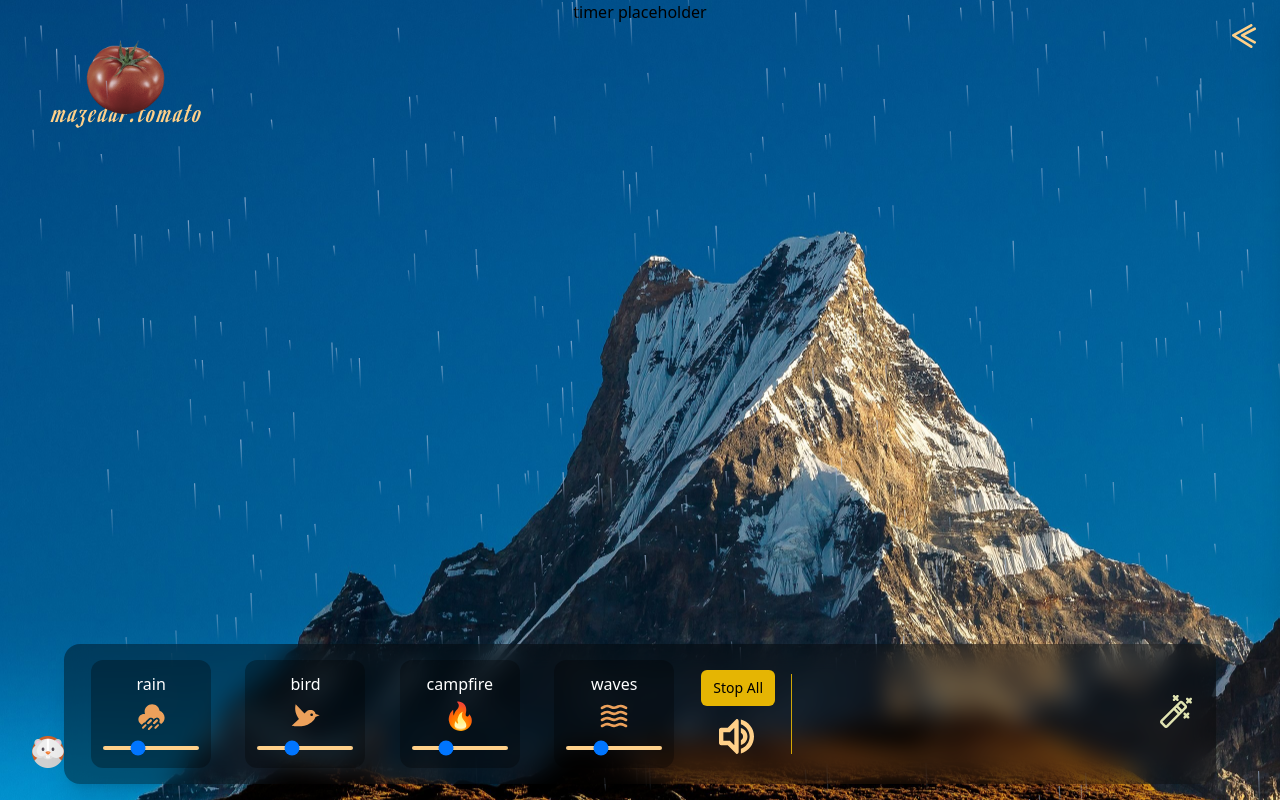
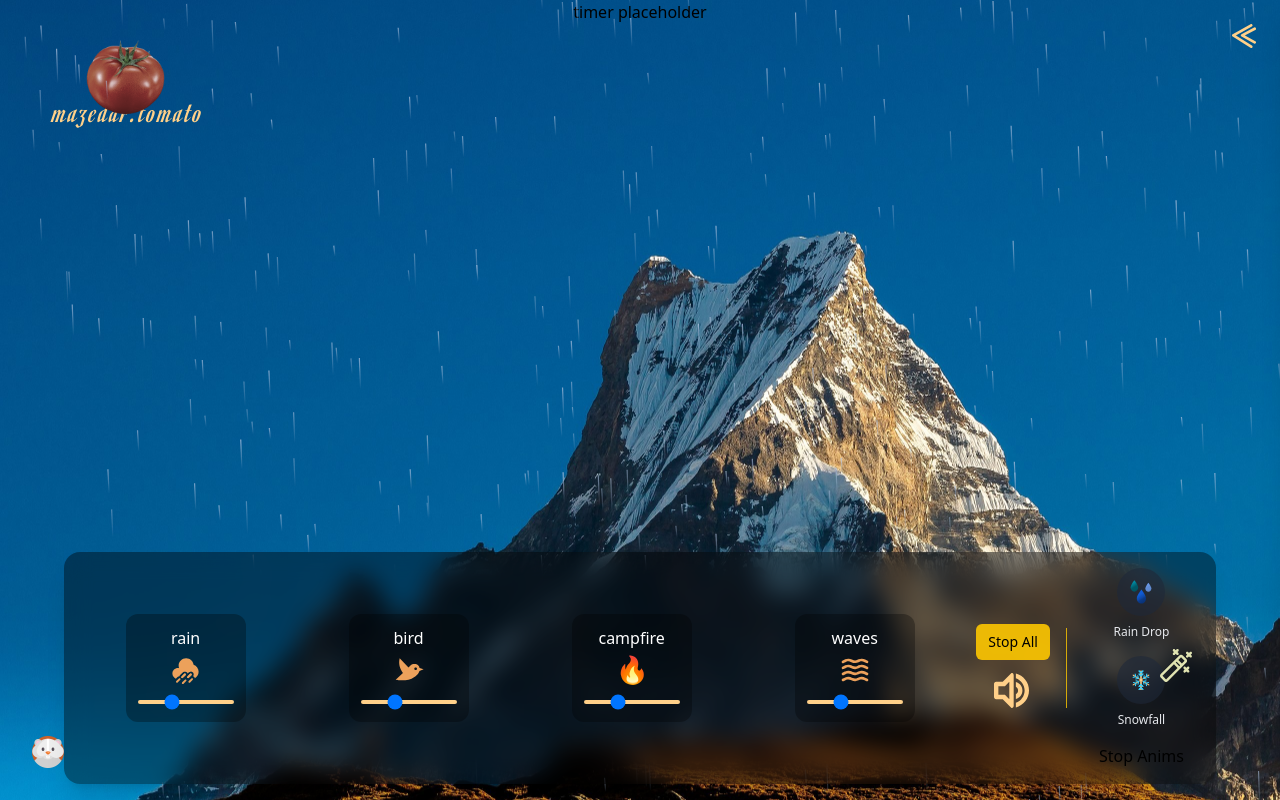
Before and after one commit to rojinatiwari/pomodoro, a React (Vite) app in the folder frontend/: page / in a window 1280 px wide. Both pictures are taken after a click on the button 1240 px from the left and 753 px from the top of the page. Built offline with nearby package versions, Linux system fonts and the light colour scheme.

Commit message:
feat: add rain and snow animation to fit

```diff
--- a/frontend/src/features/ambience/Ambience.tsx
+++ b/frontend/src/features/ambience/Ambience.tsx
@@ -1,13 +1,19 @@
 import { useState } from 'react';
 import AmbienceIcon from '../../assets/icons/ambience.svg'
 import AmbiencePanel from './AmbiencePanel';
+import { useAppSelector } from '../../store/hooks';
+import Rain from './ui/background/Rain';
+import Snow from './ui/background/Snow';
 
 function Ambience() {
     const [open, setOpen] = useState(false);
+    const animationEnabled = useAppSelector((s)=>s.ambience.animationEnabled);
 
     return (
         <>
-         {open? <></>:
+            {animationEnabled['rain-drop'] && <Rain />}
+            {animationEnabled['snowfall'] && <Snow />}
+            {open? null:
                 <div className="absolute bottom-4 right-4 p-2 z-40">
                     <button onClick={()=> setOpen((s)=>!s)}>
                         <img src={AmbienceIcon} alt="ambience icon" />
--- a/frontend/src/features/ambience/AmbiencePanel.tsx
+++ b/frontend/src/features/ambience/AmbiencePanel.tsx
@@ -1,11 +1,12 @@
 import { useAppDispatch, useAppSelector } from "../../store/hooks";
-import { useGetAudiosQuery } from "./api/ambiences.api";
-import { setSounds, stopAll, toggleAllMute } from "./model/ambience.slice";
+import { useGetAnimationsQuery, useGetAudiosQuery } from "./api/ambiences.api";
+import { setAnimations, setSounds, stopAll, stopAllAnimations, toggleAllMute } from "./model/ambience.slice";
 import unmuteIcon from "../../assets/icons/ambience/sound-off.svg";
 import muteIcon from "../../assets/icons/ambience/sound-on.svg";
 import AmbienceIcon from '../../assets/icons/ambience.svg';
-import AmbienceItem from "./ui/AmbienceItem";
 import { useEffect } from "react";
+import SoundItem from "./ui/SoundItem";
+import AnimationItem from "./ui/AnimationItem";
 
 interface Props {
     onClose?: ()=> void
@@ -14,8 +15,9 @@ interface Props {
 function AmbiencePanel({ onClose }: Props) {
     const dispatch = useAppDispatch();
     const { data: audios, isLoading } = useGetAudiosQuery();
+    const { data: animations } = useGetAnimationsQuery();
     const sounds = useAppSelector((s)=>s.ambience.sounds);
-    const animations = useAppSelector((a)=>a.ambience.animations);
+    const animList = useAppSelector((a)=>a.ambience.animations);
     const isAllMute = useAppSelector((s)=> s.ambience.isAllMute);
     // console.log(sounds);
     // console.log(audios);
@@ -25,12 +27,16 @@ function AmbiencePanel({ onClose }: Props) {
         }
     }, [dispatch, audios]);
 
+    useEffect(()=>{
+        if(animations && animations.length) dispatch(setAnimations(animations));
+    }, [animations, dispatch]);
+
     return (
         <div className="fixed left-4 right-4 bottom-4 z-50">
             <div className="mx-auto max-w-6xl bg-black/40 backdrop-blur-md rounded-2xl p-4 flex gap-4 items-center shadow-xl">
                 <div className="flex-1 flex gap-3 overflow-x-auto justify-around">
                     {isLoading && <div>sound loading...</div>}
-                    {!isLoading && sounds && sounds.map((s)=> <AmbienceItem key={s.id} sound={s} />)}
+                    {!isLoading && sounds && sounds.map((s)=> <SoundItem key={s.id} sound={s} />)}
                 </div>
 
                 <div className="flex flex-col gap-3 items-center">
@@ -52,10 +58,16 @@ function AmbiencePanel({ onClose }: Props) {
                 <div className="w-px h-20 bg-yellow-400/80" />
 
                 {/* animation */}
-                <div className="ml-[35%]">
-                    {/* <div className="flex-1 flex gap-3 overflow-x-auto justify-around">
-                        { animations && sounds.map((s)=> <AmbienceItem key={s.id} sound={s} />)}
-                    </div> */}
+                <div className="flex flex-col gap-4 items-center px-4">
+                    {animList.map((a)=>(
+                        <AnimationItem key={a.id} animation={a} />
+                    ))}
+                    <button
+                        onClick={()=>dispatch(stopAllAnimations())}
+                    >
+                        {/* {isAllStop? <img src={eyeOpenIcon} alt="see" /> : <img src={eyeClosedIcon} alt="unsee"} />} */}
+                        Stop Anims
+                    </button>
                 </div>
                 { onClose && (
                      <div className="absolute right-4 p-2 z-40">
--- a/frontend/src/features/ambience/model/ambience.slice.ts
+++ b/frontend/src/features/ambience/model/ambience.slice.ts
@@ -4,14 +4,15 @@ export interface AmbienceSound {
     id: string;
     name: string;
     audioUrl: string;
-    imageKey: string;
-    defaultVolume: number;
+    imageKey?: string;
+    defaultVolume?: number;
     categoy?: string;
 }
 
 export interface AmbienceAnimation {
     id: string;
     name: string;
+    imageKey?: string;
 }
 
 export interface AmbienceState {
@@ -88,7 +89,7 @@ const ambienceSlice = createSlice({
                     state.prevVolumes = {...state.volumes, ...state.prevVolumes};
                 }
                 state.prevVolumes = null;
-                    state.isAllMute = false;
+                state.isAllMute = false;
             }
         },
 
@@ -97,9 +98,12 @@ const ambienceSlice = createSlice({
             const id = action.payload;
             state.animationEnabled[id] = !state.animationEnabled[id];
         },
-        setAnimation: (state, action: PayloadAction<{id: string, enabled: boolean}>) => {
-            const { id, enabled } = action.payload;
-            state.animationEnabled[id] = enabled;
+        setAnimations: (state, action: PayloadAction<AmbienceAnimation[]>) => {
+            state.animations=action.payload;
+            action.payload.forEach((a)=>{
+                if(state.animationEnabled[a.id]===undefined) state.animationEnabled[a.id]=false;
+                if(state.animationPlaying[a.id]===undefined) state.animationPlaying[a.id]=false;
+            });
         },
         setAnimationPlaying: (state, action: PayloadAction<{ id: string, playing: boolean }>) => {
             const { id, playing } = action.payload;
@@ -108,7 +112,6 @@ const ambienceSlice = createSlice({
         stopAllAnimations: (state) => {
             Object.keys(state.animationPlaying).forEach(id=> (state.animationPlaying[id]=false));
         }
-
     }
 });
 
@@ -121,7 +124,7 @@ export const {
     toggleAllMute,
 
     toggleAnimation,
-    setAnimation,
+    setAnimations,
     setAnimationPlaying,
     stopAllAnimations,
 } = ambienceSlice.actions;
--- /dev/null
+++ b/frontend/src/features/ambience/ui/AnimationItem.tsx
@@ -0,0 +1,36 @@
+import { useAppDispatch, useAppSelector } from "../../../store/hooks";
+import { setAnimationPlaying, toggleAnimation, type AmbienceAnimation } from "../model/ambience.slice";
+
+interface Props {
+    animation: AmbienceAnimation;
+}
+
+function AnimationItem({animation}: Props) {
+    const dispatch = useAppDispatch();
+    const enabled = useAppSelector((s)=>!!s.ambience.animationEnabled[animation.id]);
+    const playing = useAppSelector((s)=>!!s.ambience.animationPlaying[animation.id]);
+
+    const toogle =()=> {
+        dispatch(toggleAnimation(animation.id));
+        dispatch(setAnimationPlaying({id:animation.id, playing: !playing}));
+    };
+
+    return (
+        <div className="flex flex-col items-center gap-2">
+            <button
+                onClick={toogle}
+                className={`w-12 h-12 rounded-full flex items-center justify-center ${enabled? 'bg-yellow-400': 'bg-gray-800/60'}`}
+                title={animation.name}
+            >
+                {animation.imageKey? (
+                    <img src={animation.imageKey} alt={animation.name} className="w-6 h-6" />
+                ): (
+                    <span className="text-xs">{animation.name.slice(0, 2)}</span>
+                )}
+            </button>
+            <div className="text-xs text-gray-200">{animation.name}</div>
+        </div>
+    )
+}
+
+export default AnimationItem;
--- a/frontend/src/features/ambience/ui/AmbienceItem.tsx
+++ b/frontend/src/features/ambience/ui/SoundItem.tsx
@@ -7,7 +7,7 @@ interface Props {
     sound: AmbienceSound;
 }
 
-function AmbienceItem({ sound }: Props) {
+function SoundItem({ sound }: Props) {
     const dispatch = useAppDispatch();
     const volume = useAppSelector((s) => s.ambience.volumes[sound.id]?? sound.defaultVolume?? 37);
     const playing = useAppSelector((s)=> !!s.ambience.playing[sound.id]);
@@ -65,4 +65,4 @@ function AmbienceItem({ sound }: Props) {
     )
 }
 
-export default AmbienceItem;
+export default SoundItem;
--- a/frontend/src/features/ambience/ui/background/Rain.tsx
+++ b/frontend/src/features/ambience/ui/background/Rain.tsx
@@ -39,7 +39,7 @@ const Rain: React.FC = () => {
     }
 
     let animationFrameId: number;
-    let wind = 1.2;
+    const wind = 1.2;
 
     const animate = () => {
       ctx.clearRect(0, 0, canvas.width, canvas.height);
```
Lines whose indentation alone changed are shown as unchanged.
